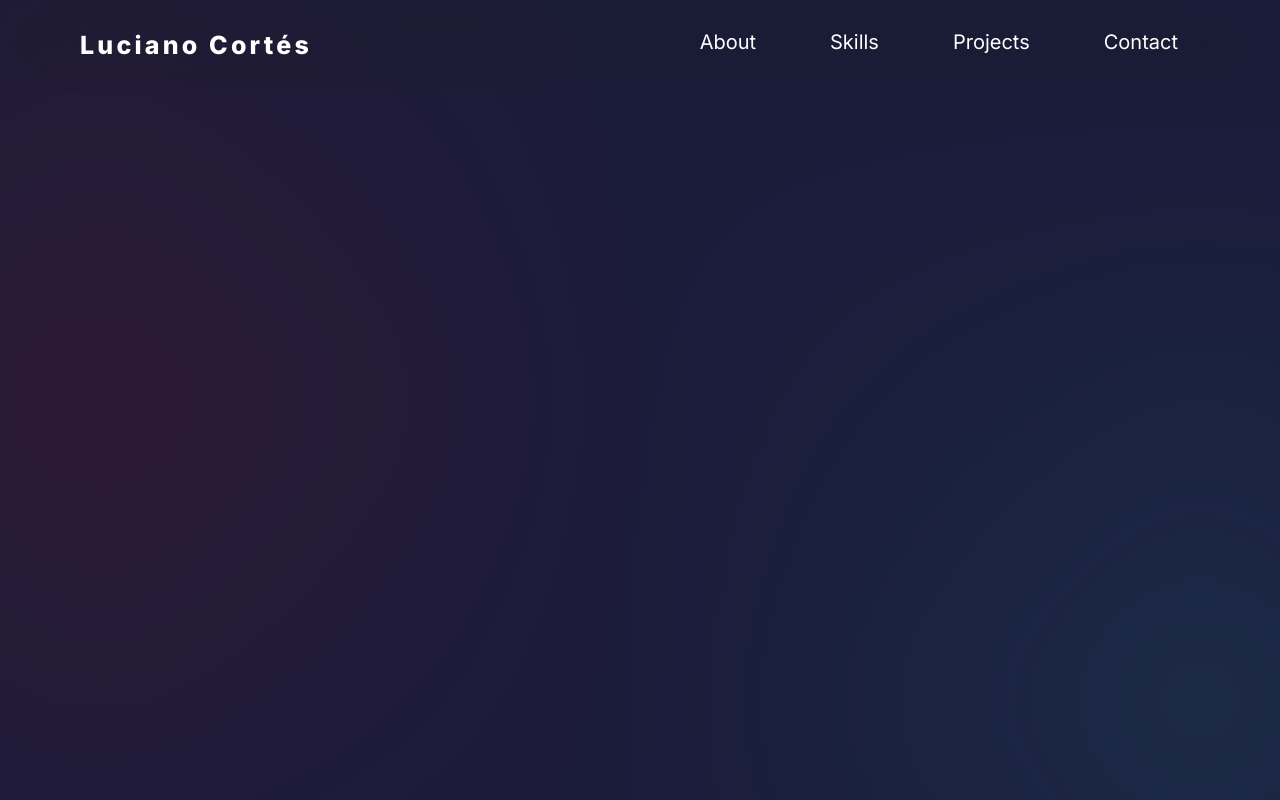
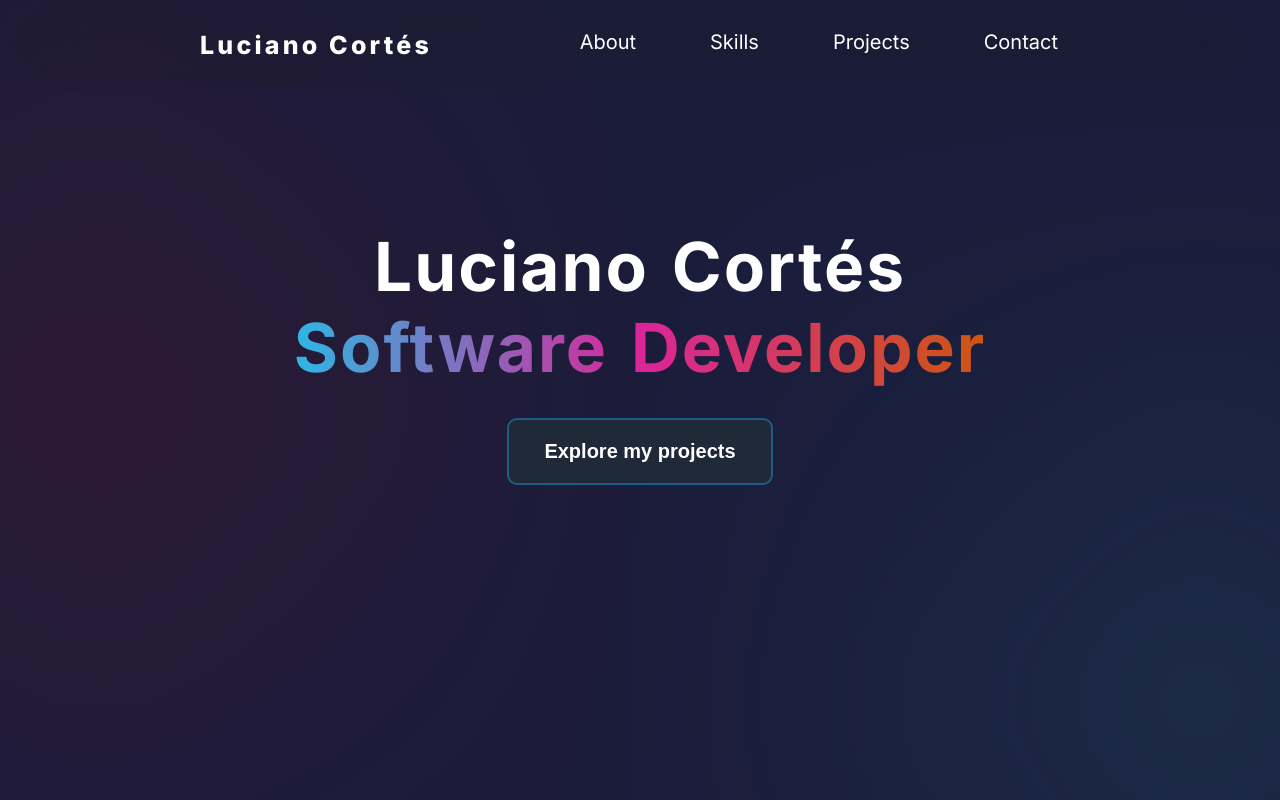
Before and after one commit to loucortes/personal_portfolio, a React (Vite) app: page / in a window 1280 px wide. Built offline with nearby package versions, Linux system fonts and the light colour scheme.

Commit message:
Add: hero

```diff
--- a/src/App.jsx
+++ b/src/App.jsx
@@ -1,5 +1,6 @@
 import './App.css'
 import Navbar from './Navbar/Navbar'
+import Hero from './Hero/Hero'
 
 function App() {
   return (
@@ -10,6 +11,9 @@ function App() {
       </div>
 
       <Navbar />
+      <main>
+        <Hero/>
+      </main>
     </>
   )
 }
--- /dev/null
+++ b/src/Hero/Hero.css
@@ -0,0 +1,38 @@
+.hero {
+  height: calc(100vh - 120px);
+  font-size: 45px;
+  display: flex;
+  justify-content: center;
+  align-items: center;
+}
+
+.hero-container {
+  text-align: center;
+  margin-top: -150px;
+  letter-spacing: 2px;
+  word-spacing: 5px;
+
+  button {
+    padding: 20px 35px;
+    font-size: 20px;
+    font-weight: 600;
+    cursor: pointer;
+    margin-top: 30px;
+    background-color: #1f2937;
+    border: 2px solid rgba(28, 124, 183, 0.624);
+    border-radius: 10px;
+    color: white;
+    transition: 0.3s;
+  }
+
+  button:hover{
+    background-color:rgba(28, 124, 183, 0.673);
+  }
+
+  span {
+    background: linear-gradient(to right, rgb(47, 182, 227) ,#da2598, #cd5611);
+    -webkit-text-fill-color: transparent;
+    -webkit-background-clip: text;
+    background-clip: text;
+  }
+}
--- /dev/null
+++ b/src/Hero/Hero.jsx
@@ -0,0 +1,14 @@
+import './Hero.css'
+function Hero() {
+    return (
+        <section className='hero'>
+            <div className='hero-container'>
+                <h1>Luciano Cortés <br /><span>Software Developer</span></h1>
+                <button>Explore my projects</button>
+            </div>
+
+        </section>
+    )
+}
+
+export default Hero
--- a/src/Navbar/Navbar.css
+++ b/src/Navbar/Navbar.css
@@ -1,7 +1,7 @@
 .navbar{
     display: flex;
     justify-content: space-between;
-    padding: 30px 80px;
+    padding: 30px 200px;
     background-color: transparent;
     backdrop-filter: blur(40px) grayscale(20%);
 
--- a/src/index.css
+++ b/src/index.css
@@ -7,6 +7,7 @@
 }
 
 body{
+  overflow-x: hidden;
   background-color: #1a1c3a;
   color: white;
   font-family: Inter, Inter Prevent Layout Shift, ui-sans-serif, system-ui, sans-serif, "Apple Color Emoji", "Segoe UI Emoji", Segoe UI Symbol, "Noto Color Emoji";
```
